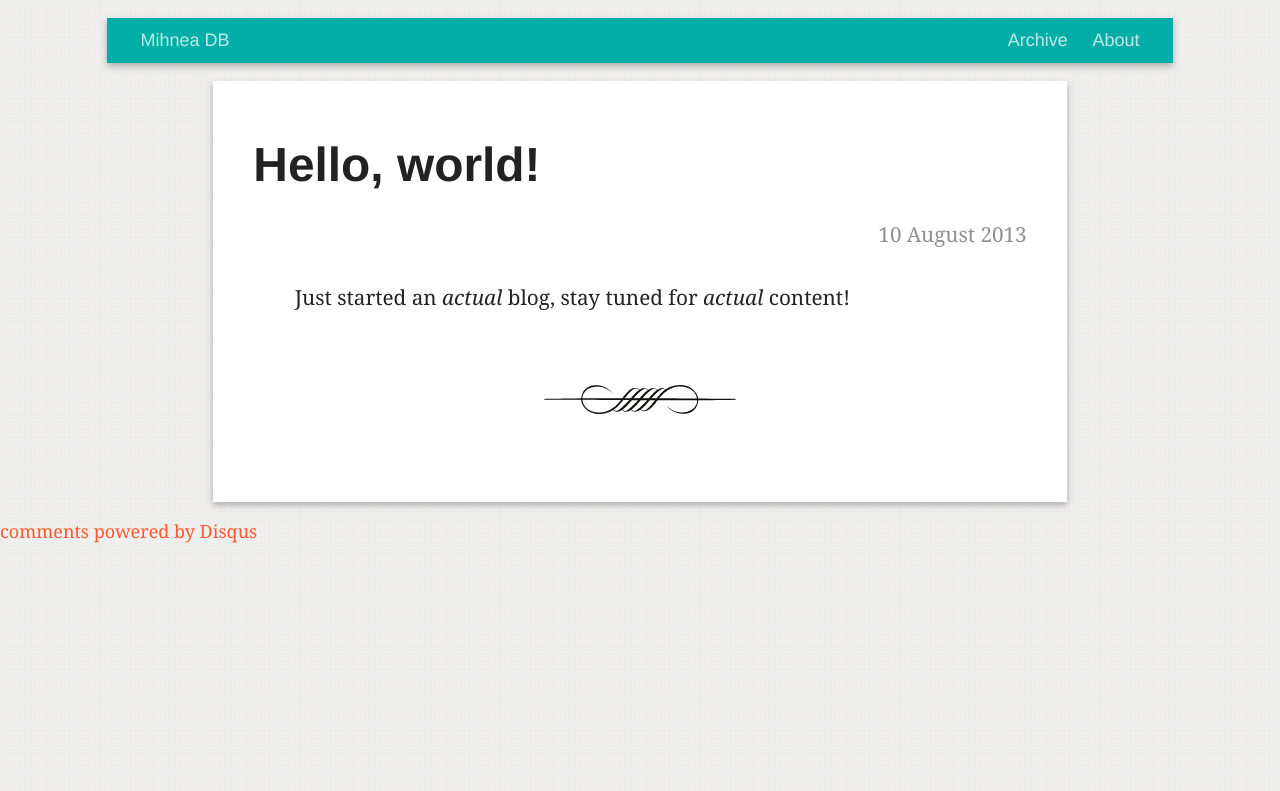
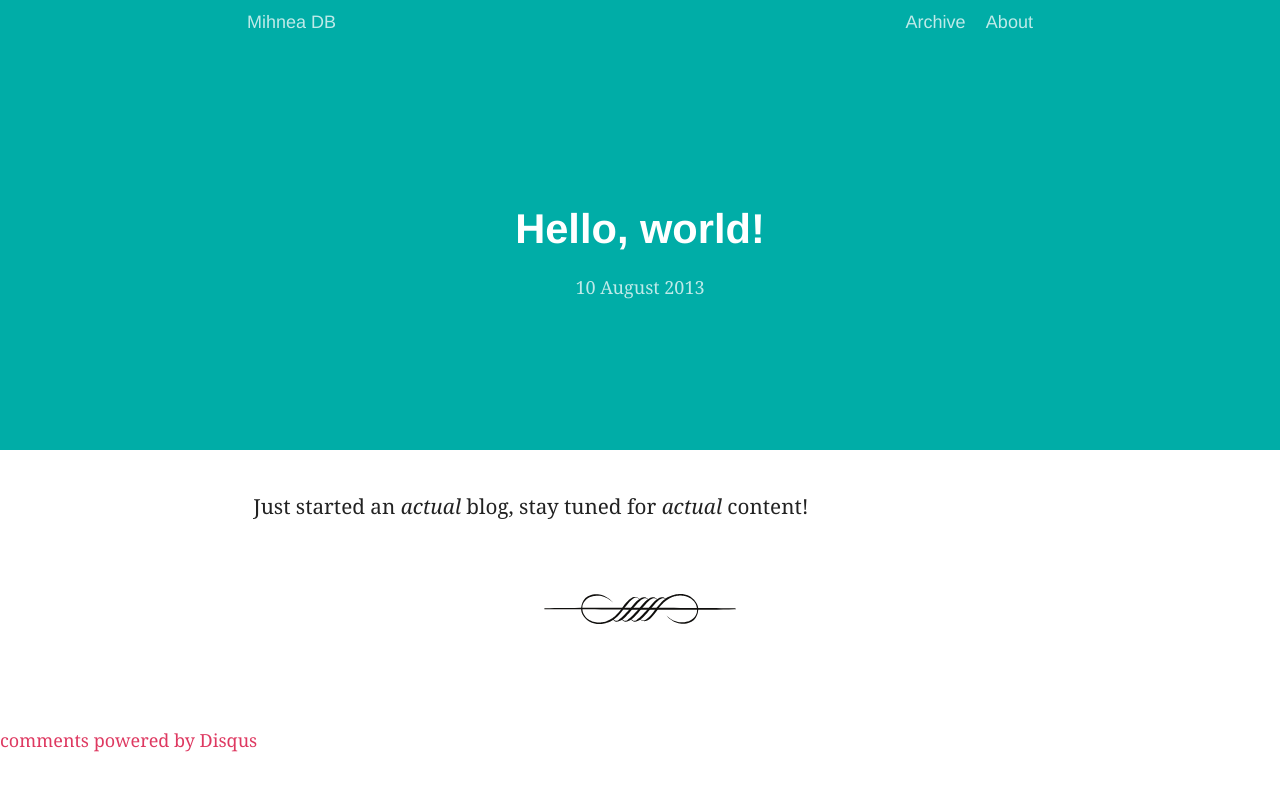
Before and after one commit to mihneadb/mihneadb.github.io, a Jekyll site: the page built from _posts/2013-08-10-hello-world.md, in a window 1280 px wide. Shown: the top 791 px of the page. Built offline with Jekyll 4.4.1, drawn with Linux system fonts in a browser that asks for light colours; Markdown is read by kramdown in place of the engine named in the settings; comment, search, counter and statistics services are not loaded.

Commit message:
new post layout

```diff
--- a/_includes/header.html
+++ b/_includes/header.html
@@ -28,6 +28,8 @@
             <script src="http://html5shim.googlecode.com/svn/trunk/html5.js"></script>
         <![endif]-->
 
+        <script src="/js/zepto.min.js"></script>
+
         <!--typekit fonts-->
         <script type="text/javascript" src="//use.typekit.net/aml8zwo.js"></script>
         <script type="text/javascript">try{Typekit.load();}catch(e){}</script>
@@ -39,7 +41,7 @@
     <body>
 
     <div class="header">
-        <div class="header-contents large-centered large-10 small-12 columns">
+        <div class="header-contents large-centered large-8 small-12 columns">
             <div class="row">
                 <div id="logo-big" class="small-5 columns">
                     <a class="header-elem" href="/">Mihnea DB</a>
--- a/_layouts/post.html
+++ b/_layouts/post.html
@@ -1,11 +1,17 @@
 {% include header.html %}
 
+<div class="post-header text-center">
+    <div class="post-header-contents large-centered large-11 small-12 columns">
+        <h2 class="post-title">{{ page.title }}</h2>
+        <span class="post-date">{{ page.date | date_to_long_string }}</span>
+    </div>
+</div>
+<script src="/js/site.js"></script>
+
+
 <div class="content large-centered large-8 small-12 columns">
-    <div class="row">
+    <div>
         <div class="post bigger-text">
-            <h2 class="post-title">{{ page.title }}</h2>
-            <p class="post-date muted text-right">{{ page.date | date_to_long_string }}</p>
-
             {{ content }}
         </div>
     </div>
--- a/css/site.css
+++ b/css/site.css
@@ -2,11 +2,8 @@
 .muted {
   opacity: 0.5; }
 
-h2 {
+h1, h2 {
   margin-bottom: 0; }
-
-html, body {
-  background-image: url("../img/bg.png"); }
 
 body {
   font-family: "adobe-garamond-pro", georgia;
@@ -18,9 +15,7 @@ body {
   padding-left: 40px;
   padding-right: 40px;
   background-color: white;
-  margin-bottom: 20px;
-  margin-top: 18px;
-  box-shadow: 0px 3px 7px #aaa; }
+  margin-bottom: 20px; }
 
 pre {
   font-size: small;
@@ -37,24 +32,32 @@ code {
   color: #787878; }
 
 .header {
-  margin-top: 18px;
-  height: 45px;
-  font-family: "Helvetica Neue","Helvetica",Helvetica,Arial,sans-serif; }
+  font-family: "Helvetica Neue","Helvetica",Helvetica,Arial,sans-serif;
+  background-color: #00ada7; }
   .header ul {
     list-style-type: none; }
   .header li {
     display: inline;
     margin-left: 5%; }
 
+.post-header {
+  background-color: #00ada7; }
+  .post-header h1, .post-header h2 {
+    margin-top: 0px;
+    text-align: center;
+    color: white; }
+  .post-header .post-date {
+    color: rgba(255, 255, 255, 0.75); }
+
+.post-header-contents {
+  margin: 0 auto; }
+
 #logo-small {
   display: none;
   font-size: 150%; }
 
-.header-contents {
-  background-color: #00ada7;
-  box-shadow: 0px 3px 7px #aaa; }
-  .header-contents a {
-    color: rgba(255, 255, 255, 0.75); }
+.header-contents a {
+  color: rgba(255, 255, 255, 0.75); }
 
 .header-links {
   text-align: right;
@@ -89,8 +92,6 @@ code {
 
 .post {
   text-align: justify; }
-  .post p:not(.img) {
-    text-indent: 2em; }
   .post table {
     margin: 0 auto;
     margin-bottom: 1.5em;
@@ -112,9 +113,6 @@ code {
   margin-bottom: 20px;
   text-align: left; }
 
-.post-date {
-  margin-bottom: 30px; }
-
 .formatted-par {
   text-indent: 2em;
   text-align: justify; }
@@ -126,13 +124,13 @@ code {
   font-size: medium; }
 
 ::selection {
-  background: #00ada7; }
+  background: #b3eecc; }
 
 ::-moz-selection {
-  background: #00ada7; }
+  background: #b3eecc; }
 
 a {
-  color: #ff582c; }
+  color: #de3961; }
 
 .about-logos {
   text-align: right; }
--- /dev/null
+++ b/js/site.js
@@ -0,0 +1,14 @@
+function resizePostHeader() {
+    var windowHeight = $(window).height();
+    var headerHeight = $(".header").height();
+    var postHeaderHeight = windowHeight / 2 - headerHeight;
+    $(".post-header").height(postHeaderHeight);
+
+    var contentsHeight = $(".post-header-contents").height();
+    $(".post-header").css({
+        "padding-top": postHeaderHeight / 2 - contentsHeight / 2
+    });
+
+}
+
+resizePostHeader();
```
Also changed, not shown: scss/site.scss (+28 -28 lines), js/zepto.min.js (added).
